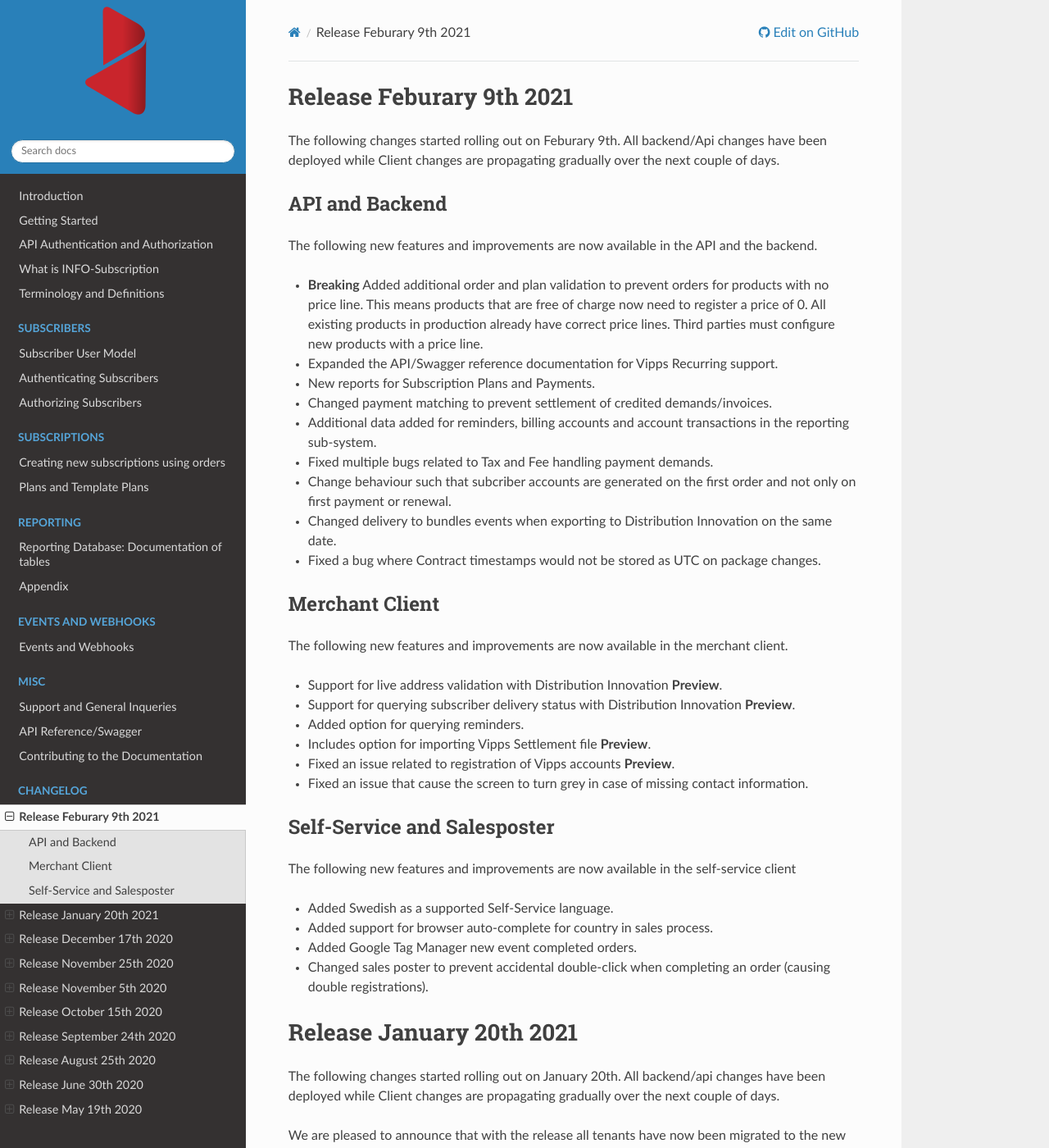
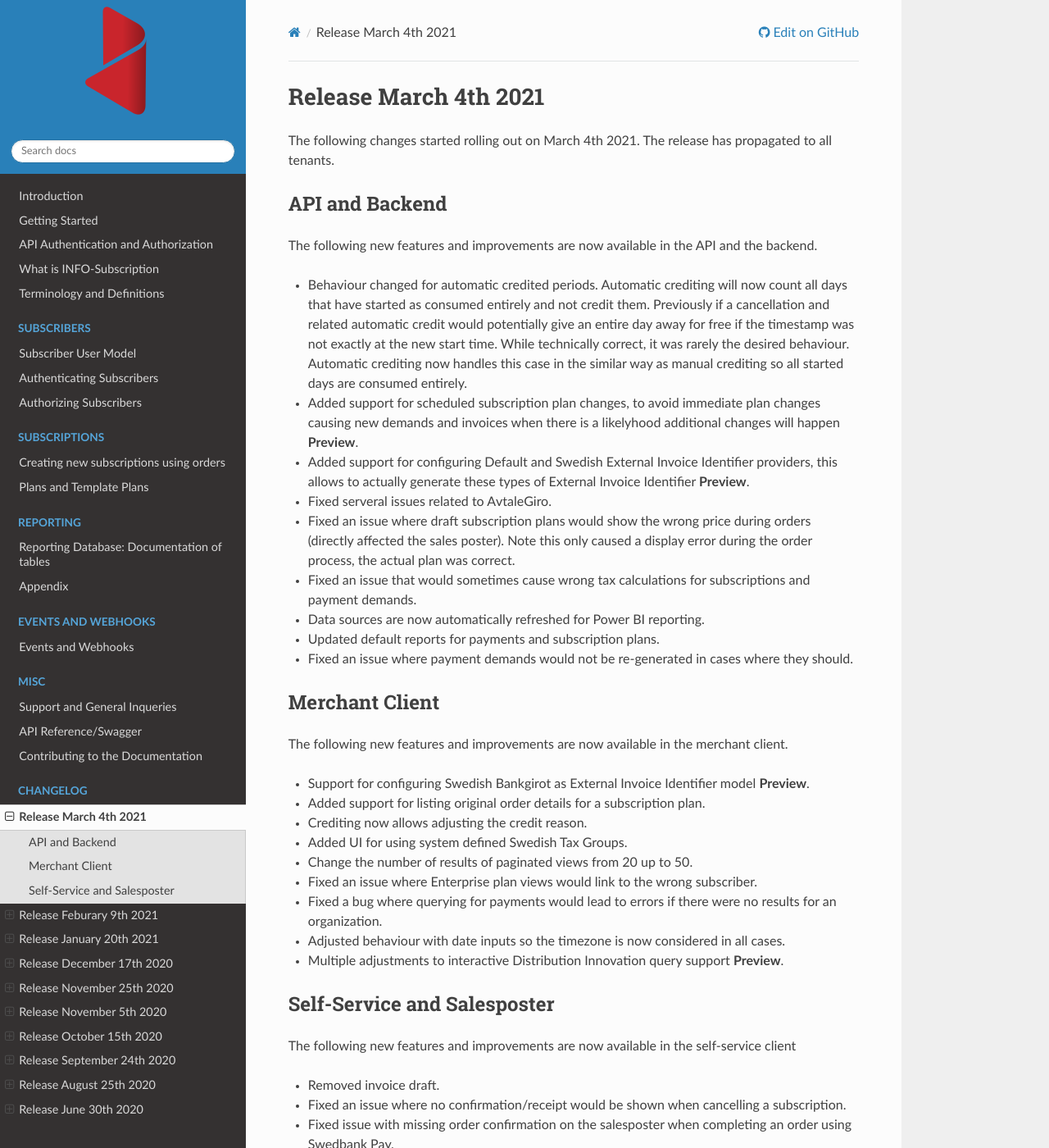
Before and after one commit to infosoftas/info-subscription-doc, a Sphinx documentation site: the page built from source/changelog/changelog.rst, in a window 1280 px wide and 1400 px high. Shown: the whole window at 82% size. Built offline with Sphinx 7.4.7 and the Read the Docs theme 2.0.0, drawn with Linux system fonts in a browser that asks for light colours; formulas are drawn with MathJax 3; some of the changed text lies outside the part shown.

Commit message:
Added initial r86 changelog. (#31)
* Added initial r86 changelog.

* Spelling fixes

Co-authored-by: Esben Bach <esbbach@infosoft.no>

```diff
--- a/source/changelog/changelog.rst
+++ b/source/changelog/changelog.rst
@@ -1,3 +1,4 @@
+.. include:: r86.inc
 .. include:: r85.inc
 .. include:: r84.inc
 .. include:: r83.inc
@@ -7,4 +8,3 @@
 .. include:: r79.inc
 .. include:: r77.inc
 .. include:: r76.inc
-.. include:: r74.inc
--- /dev/null
+++ b/source/changelog/r86.inc
@@ -0,0 +1,47 @@
+.. _changelog-r86:
+
+*************************
+Release March 4th 2021
+*************************
+The following changes started rolling out on March 4th 2021.
+The release has propagated to all tenants.
+
+
+API and Backend
+===============
+The following new features and improvements are now available in the API and the backend.
+
+* Behaviour changed for automatic credited periods. Automatic crediting will now count all days that have started as consumed entirely and not credit them.
+  Previously if a cancellation and related automatic credit would potentially give an entire day away for free if the timestamp was not exactly at the new start time.
+  While technically correct, it was rarely the desired behaviour.
+  Automatic crediting now handles this case in the similar way as manual crediting so all started days are consumed entirely.
+* Added support for scheduled subscription plan changes, to avoid immediate plan changes causing new demands and invoices when there is a likelyhood additional changes will happen **Preview**.
+* Added support for configuring Default and Swedish External Invoice Identifier providers, this allows to actually generate these types of External Invoice Identifier **Preview**.
+* Fixed serveral issues related to AvtaleGiro.
+* Fixed an issue where draft subscription plans would show the wrong price during orders (directly affected the sales poster). Note this only caused a display error during the order process, the actual plan was correct.
+* Fixed an issue that would sometimes cause wrong tax calculations for subscriptions and payment demands.
+* Data sources are now automatically refreshed for Power BI reporting.
+* Updated default reports for payments and subscription plans.
+* Fixed an issue where payment demands would not be re-generated in cases where they should.
+
+Merchant Client
+===============
+The following new features and improvements are now available in the merchant client.
+
+* Support for configuring Swedish Bankgirot as External Invoice Identifier model **Preview**.
+* Added support for listing original order details for a subscription plan.
+* Crediting now allows adjusting the credit reason.
+* Added UI for using system defined Swedish Tax Groups.
+* Change the number of results of paginated views from 20 up to 50.
+* Fixed an issue where Enterprise plan views would link to the wrong subscriber.
+* Fixed a bug where querying for payments would lead to errors if there were no results for an organization.
+* Adjusted behaviour with date inputs so the timezone is now considered in all cases.
+* Multiple adjustments to interactive Distribution Innovation query support **Preview**.
+
+Self-Service and Salesposter
+============================
+The following new features and improvements are now available in the self-service client
+
+* Removed invoice draft.
+* Fixed an issue where no confirmation/receipt would be shown when cancelling a subscription.
+* Fixed issue with missing order confirmation on the salesposter when completing an order using Swedbank Pay.
```
